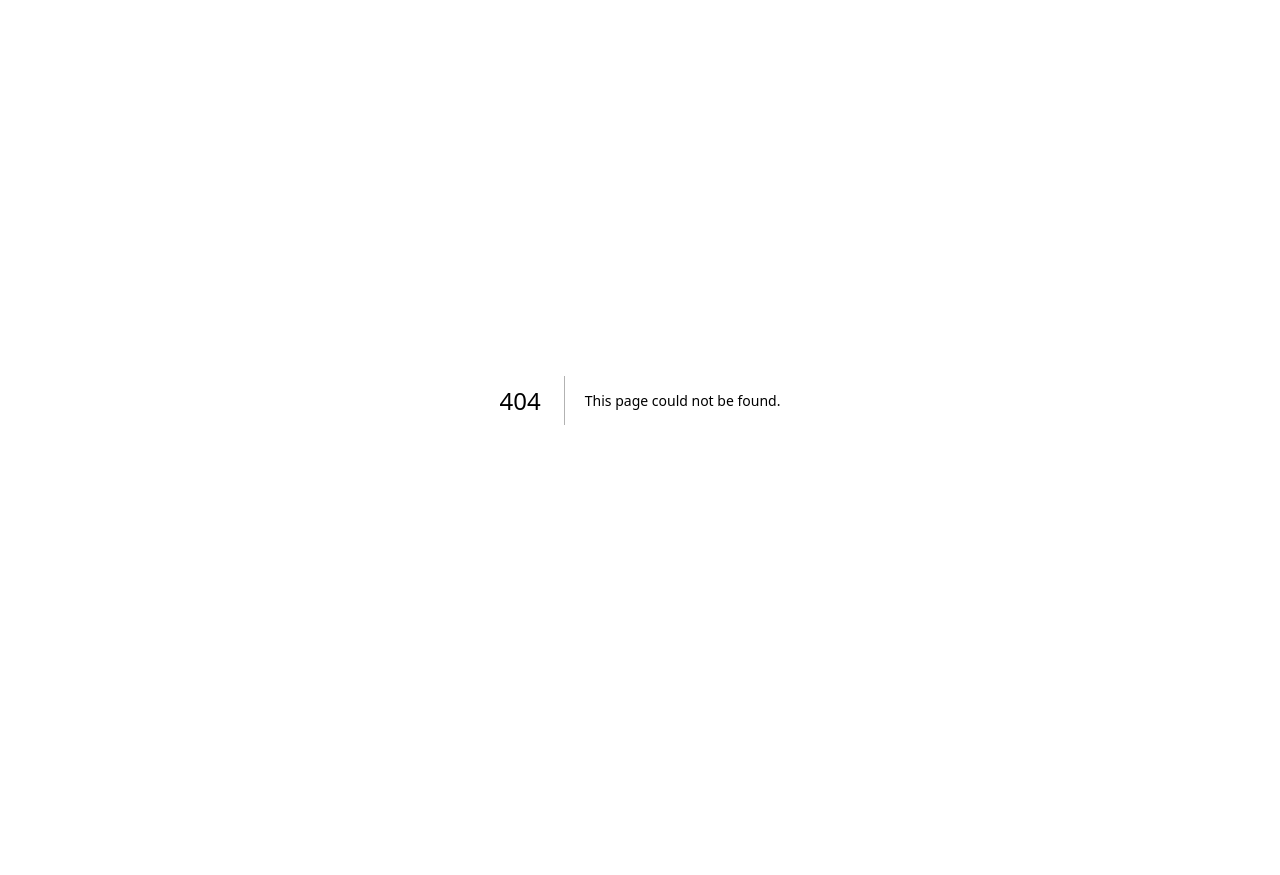
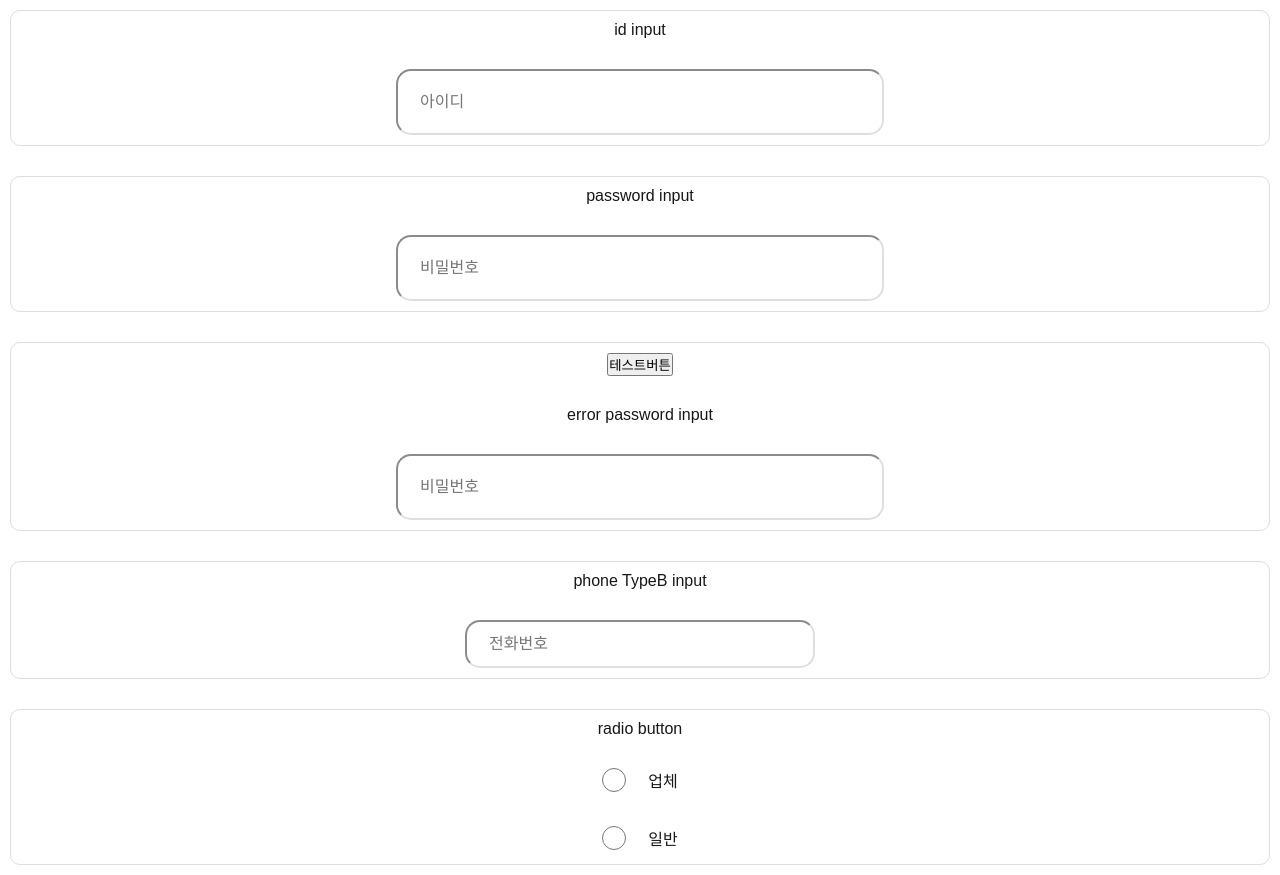
Before and after one commit to TomHoon/reform-wiz, a Next.js app: page /design in a window 1280 px wide. Before the commit this address had no page. Before the commit the page ends 800 px from the top, so only its background shows below. Built offline with nearby package versions, Linux system fonts and the light colour scheme.

Commit message:
feat: 공통 컴포넌트 input 작업 (#2)

```diff
--- /dev/null
+++ b/app/design/page.jsx
@@ -0,0 +1,64 @@
+'use client'
+
+import C_Input from '@/common/atoms/C_Input';
+import styles from '@/styles/design_system.module.scss';
+import { useState } from 'react';
+
+export default function Design() {
+ const [error, setError] = useState(false);
+
+ return (
+  <div className={styles.container}>
+
+   <div className={styles.item}>
+    <span>id input</span>
+    <C_Input
+     placeholder='아이디'
+    />
+   </div>
+
+   <div className={styles.item}>
+    <span>password input</span>
+    <C_Input
+     placeholder='비밀번호'
+     type="password"
+    />
+   </div>
+
+   <div className={styles.item}>
+    <button onClick={() => setError(!error)}>테스트버튼</button>
+    <span>error password input</span>
+    <C_Input
+     placeholder='비밀번호'
+     type="password"
+     error={error}
+    />
+   </div>
+
+
+   <div className={styles.item}>
+    <span>phone TypeB input</span>
+    <C_Input
+     placeholder='전화번호'
+     size="B"
+     type="tel"
+    />
+   </div>
+
+   <div className={styles.item}>
+    <span>radio button</span>
+    <C_Input
+     type="radio"
+     title='업체'
+     groupName="그룹명1"
+    />
+    <C_Input
+     type="radio"
+     title='일반'
+     groupName="그룹명1"
+    />
+   </div>
+
+  </div>
+ )
+}
--- /dev/null
+++ b/common/atoms/C_Input.jsx
@@ -0,0 +1,64 @@
+'use client'
+
+import styles from '@/styles/C_input.module.scss'
+
+const sizeMap = {
+ A: styles.typeA,
+ B: styles.typeB,
+}
+
+const func = () => { }
+
+/**
+ * [공통컴포넌트 - input]
+ * * 종류: 텍스트, 전화번호, 비밀번호, 라디오
+ * * type: input의 타입을 결정
+ * * size: input의 사이즈를 결정(A, B)
+ * * placeholder: placeholder를 결정
+ * * clickCallback: 클릭시 이벤트를 받아 처리
+ * * changeCallback: 변화 감지시 이벤트를 받아 처리
+ * * errorCallback: 에러시 이벤트를 받아 처리
+ * * title: 라디오 버튼일 경우 title 노출 처리
+ * * groupName: 라디오 버튼일 경우 그룹핑해 묶어서 처리하기 위해 그룹명 설정
+ * * error: 비밀번호 맞지 않는 경우 보여주기 위한 플래그 값
+ *
+ */
+
+export default function C_Input({
+ type = 'text',
+ size = 'A',
+ placeholder = '',
+ clickCallback = func,
+ changeCallback = func,
+ errorCallback = func,
+ title = '',
+ groupName = '',
+ error
+}) {
+
+
+ return (
+  <div className={styles.container}>
+   <input
+    type={type}
+    className={`${sizeMap[size]} ${styles.defaultInput} ${error && styles.error}`}
+    placeholder={placeholder}
+    onClick={() => clickCallback()}
+    onChange={() => changeCallback()}
+    onError={() => errorCallback()}
+    name={groupName}
+   />
+
+   {type == 'radio' &&
+    <label>
+     {title}
+    </label>
+   }
+
+   {error &&
+    <img src="./icons/alert.png" alt="" />
+   }
+  </div>
+
+ )
+}
--- /dev/null
+++ b/styles/C_input.module.scss
@@ -0,0 +1,54 @@
+.container {
+ position: relative;
+
+ & img {
+  position: absolute;
+  right: 10px;
+  top: 20px;
+ }
+
+ & input[type="radio"] {
+  width: 24px;
+  height: 24px;
+  accent-color: #7A5CFA;
+ }
+
+ & input[type="radio"]:checked+label {
+  color: #7A5CFA;
+ }
+
+ & label {
+  vertical-align: top;
+  padding-left: 22px;
+ }
+}
+
+.defaultInput {
+ font-size: 16px;
+ padding: 22px;
+}
+
+.typeA {
+ width: 488px;
+ height: 66px;
+ border-radius: 15px;
+ border-color: #DFDFDF;
+ color: #5c5c5c;
+ outline: none
+}
+
+.typeB {
+ @extend .typeA;
+ width: 350px;
+ height: 40px;
+}
+
+.error {
+ color: #EB5757;
+ border: 1px solid #EB5757;
+
+ &::placeholder {
+  color: #EB5757;
+
+ }
+}
--- /dev/null
+++ b/styles/design_system.module.scss
@@ -0,0 +1,18 @@
+.container {
+ display: flex;
+ justify-content: center;
+ flex-direction: column;
+ padding: 10px;
+ gap: 30px;
+}
+
+.item {
+ padding: 10px;
+ border: 1px solid #ddd;
+ border-radius: 10px;
+ display: flex;
+ flex-direction: column;
+ gap: 30px;
+ justify-content: center;
+ align-items: center;
+}
```
Also changed, not shown: public/icons/alert.png (added).
